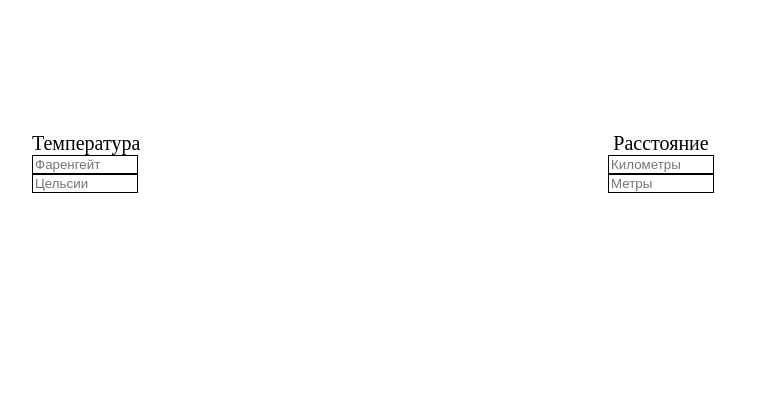
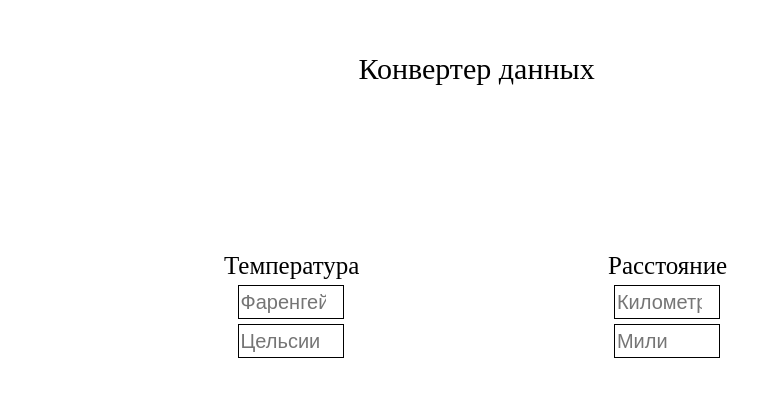
Before and after one commit to Scary4Ninja/web-js-converter, a plain HTML site: page index.html in a window 1280 px wide. Shown: the part 108-504 px from the top of the page, without its empty margins (160-918 px from the left). Drawn offline with nearby package versions, Linux system fonts and the light colour scheme.

Commit message:
change design
Added name of the SPA. Made some changes to objects and their location.

```diff
--- a/calc.css
+++ b/calc.css
@@ -1,22 +1,49 @@
+.Convert{
+    position: absolute;
+    left: 40.5%;
+    top: 20%;
+    text-align: center;
+    font-size: 30px;
+}
+
 .temp{
     position: absolute;
     border: 0px solid black;
-    left: 15%;
-    top: 30%;
-    font-size: 20px;
+    left: 30%;
+    top: 45%;
+    font-size: 25px;
     text-align: center;
 }
 .length{
     position: absolute;
     border: 0px solid black;
     left: 60%;
-    top: 30%;
-    font-size: 20px;
-    text-align: center;
+    top: 45%;
+    font-size: 25px;
+    text-align: 5px;
 }
 .input{
+    position: relative;
+    top: 5px;
+    left: 10%;
+    margin-bottom: 5px;
     overflow: visible;
+    font-size: 20px;
+    height: 30px;
     width: 100px;
     display: block;
     border: 1px solid black;
 }
+
+.inputLength{
+    position: relative;
+    top: 5px;
+    left: 5%;
+    margin-bottom: 5px;
+    overflow: visible;
+    font-size: 20px;
+    height: 30px;
+    width: 100px;
+    display: block;
+    border: 1px solid black;
+}
--- a/index.html
+++ b/index.html
@@ -8,7 +8,8 @@
   <body>
     <link rel="stylesheet" href="calc.css">
     <script src="calc.js" charset="utf-8"></script>
-    <div class = "temp"><label>Температура</label>
+    <div class="Convert"> Конвертер данных </div>
+    <div class="temp"><label>Температура</label>
       <div>
         <input class="input" id="inputFahrenheit" type="number" placeholder="Фаренгейт"
           min = "-112"
@@ -28,13 +29,13 @@
 
     <div class = "length"> <label>Расстояние</label>
       <div>
-        <input class="input" id="inputKilometers" type="number" placeholder="Километры"
+        <input class="inputLength" id="inputKilometers" type="number" placeholder="Километры"
           oninput="LengthConverter(this.value)"
           onchange="LengthConverter(this.value)">
       </div>
 
       <div>
-        <input class="input" id="inputMiles" type="number" placeholder="Метры"
+        <input class="inputLength" id="inputMiles" type="number" placeholder="Мили"
           oninput="LengthConverterMil(this.value)"
           onchange="LengthConverterMil(this.value)">
       </div>
```
